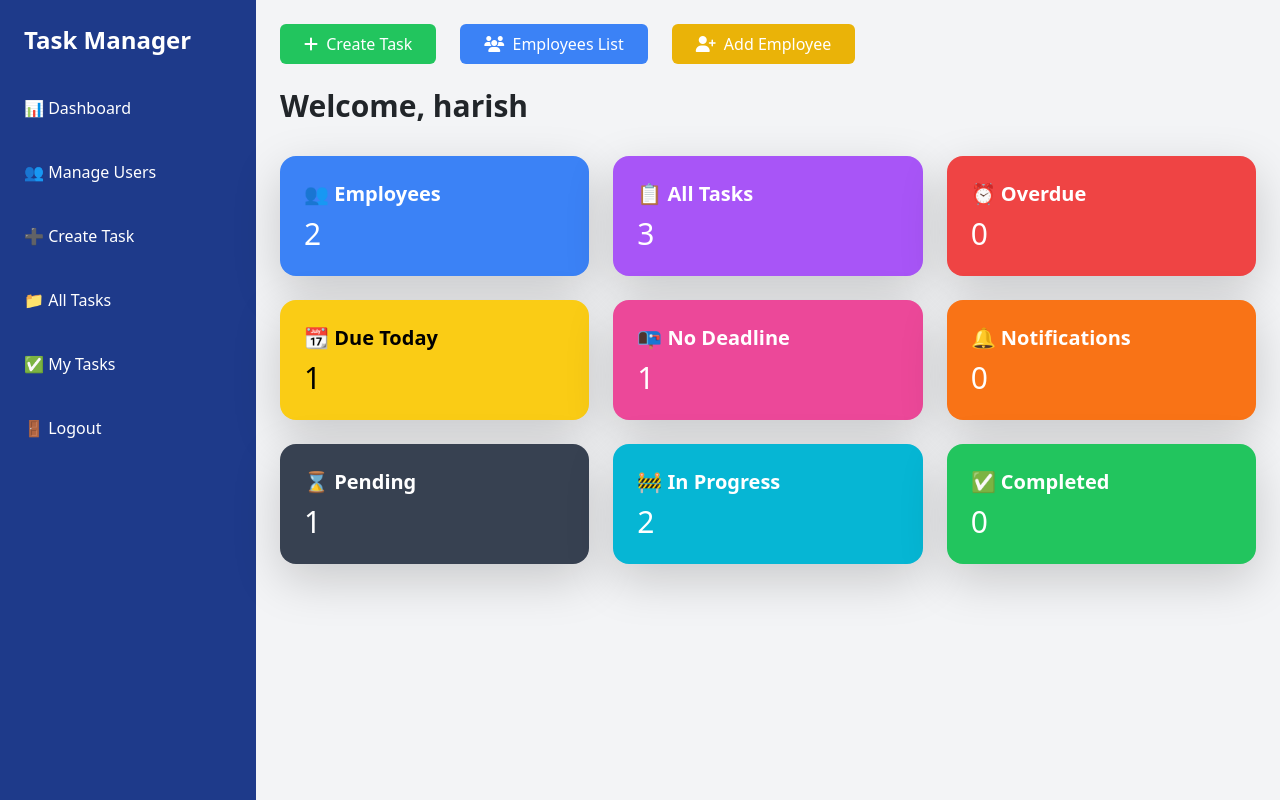
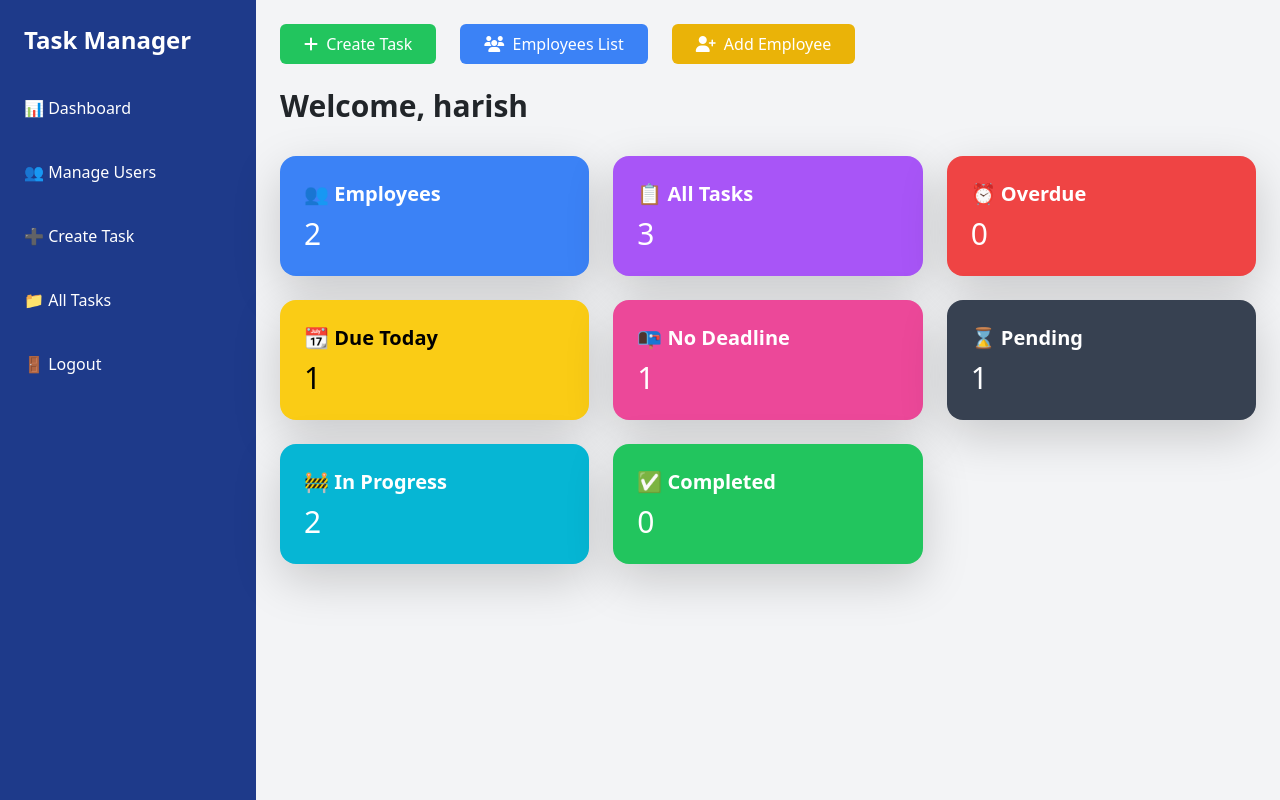
Before and after one commit to Harishvelann/taskmanagementVdart, a Django app: page / in a window 1280 px wide. Run offline with Django 5.2, Linux system fonts and the light colour scheme; a user stored in the database is signed in; data comes from the database, SQL or seed files in the repository; both versions use the stored data as it was after the commit; some libraries are stand-ins or nearby versions.

Commit message:
Initial commit

```diff
--- a/dashboard/templates/dashboard/dashboard.html
+++ b/dashboard/templates/dashboard/dashboard.html
@@ -18,10 +18,6 @@
   <a href="{% url 'manage_users' %}" class="block py-2 hover:bg-blue-700 rounded">👥 Manage Users</a>
   <a href="{% url 'create_task' %}" class="block py-2 hover:bg-blue-700 rounded">➕ Create Task</a>
   <a href="{% url 'all_tasks' %}" class="block py-2 hover:bg-blue-700 rounded">📁 All Tasks</a>
-
-  <!-- 🔔 Notifications link added below -->
-  <a href="{% url 'notifications' %}" class="block py-2 hover:bg-blue-700 rounded">🔔 Notifications</a>
-
   <a href="{% url 'logout' %}" class="block py-2 hover:bg-blue-700 rounded">🚪 Logout</a>
 </div>
 {% endblock %}
@@ -60,13 +56,6 @@
     <p class="text-3xl">{{ no_deadline_count }}</p>
   </div>
 
-  <a href="{% url 'notifications' %}">
-    <div class="bg-orange-500 text-white p-6 rounded-2xl shadow-lg hover:scale-105 transition duration-300">
-      <h3 class="text-xl font-bold mb-2">🔔 Notifications</h3>
-      <p class="text-3xl">{{ notification_count }}</p>
-    </div>
-  </a>
-
   <div class="bg-gray-700 text-white p-6 rounded-2xl shadow-lg hover:scale-105 transition duration-300">
     <h3 class="text-xl font-bold mb-2">⌛ Pending</h3>
     <p class="text-3xl">{{ pending_count }}</p>
--- a/dashboard/urls.py
+++ b/dashboard/urls.py
@@ -29,8 +29,7 @@ urlpatterns = [
     path('delete-user/<int:user_id>/', views.delete_user, name='delete_user'),
 
     # ✅ Updated notification route name for template compatibility
-    path('notifications/', views.view_notifications, name='notifications'),
-    path('alerted-tasks/', views.alerted_tasks, name='alerted_tasks'),
+
 
     # Homepage as dashboard
     path('', views.dashboard, name='dashboard'),
--- a/dashboard/views.py
+++ b/dashboard/views.py
@@ -7,7 +7,7 @@ from django.utils.crypto import get_random_string
 from django.core.mail import send_mail
 from django.contrib import messages
 
-from .models import Profile, Task, Notification, Employee
+from .models import Profile, Task, Employee
 from .forms import AddEmployeeForm, TaskForm, EmployeeForm
 
 
@@ -44,7 +44,7 @@ def dashboard(request):
         'pending_count': Task.objects.filter(status='pending').count(),
         'in_progress_count': Task.objects.filter(status='in_progress').count(),
         'completed_count': Task.objects.filter(status='completed').count(),
-        'notification_count': Notification.objects.filter(user=request.user, is_read=False).count(),
+
     }
     return render(request, 'dashboard/dashboard.html', context)
 
@@ -60,15 +60,7 @@ def create_task(request):
             task.save()
             form.save_m2m()
 
-            # ✅ Create notifications for assigned employees
-            if task.alert_all:
-                for employee in task.assigned_employees.all():
-                    if employee.user:
-                        Notification.objects.create(
-                            user=employee.user,
-                            task=task,
-                            message=f"You have been assigned a new task: '{task.title}' by {request.user.username}."
-                        )
+
             messages.success(request, "Task created successfully!")
             return redirect('dashboard')
     else:
@@ -237,19 +229,7 @@ def delete_task(request, pk):
     return render(request, 'dashboard/confirm_delete.html', {'task': task})
 
 
-# ------------------- 🔔 Notifications -------------------
-@login_required
-def view_notifications(request):
-    notifications = Notification.objects.filter(user=request.user).order_by('-timestamp')
-    notifications.filter(is_read=False).update(is_read=True)
-    return render(request, 'dashboard/notifications.html', {'notifications': notifications})
 
-
-@login_required
-def alerted_tasks(request):
-    alerts = Notification.objects.filter(user=request.user, task__isnull=False).order_by('-timestamp')
-    alerts.update(is_read=True)
-    return render(request, 'dashboard/alerted_tasks.html', {'alerts': alerts})
 
 
 # ------------------- 🔐 Employee Login -------------------
--- a/templates/base.html
+++ b/templates/base.html
@@ -1,4 +1,3 @@
-<!-- templates/base.html -->
 <!DOCTYPE html>
 <html lang="en">
 <head>
@@ -31,10 +30,10 @@
     <a href="{% url 'create_task' %}" class="block py-2 hover:bg-blue-700 rounded">➕ Create Task</a>
     <a href="{% url 'all_tasks' %}" class="block py-2 hover:bg-blue-700 rounded">📁 All Tasks</a>
 
-    <!-- NEW: Employee's My Tasks -->
-    <a href="{% url 'employee_dashboard' %}" class="block py-2 hover:bg-blue-700 rounded">
-      ✅ My Tasks
-    </a>
+    <!-- My Tasks only visible for employee -->
+    {% if request.user.profile.role == 'employee' %}
+      <a href="{% url 'employee_dashboard' %}" class="block py-2 hover:bg-blue-700 rounded">✅ My Tasks</a>
+    {% endif %}
 
     <a href="{% url 'logout' %}" class="block py-2 hover:bg-blue-700 rounded">🚪 Logout</a>
   </div>
```
Also changed, not shown: dashboard/models.py (+9 -12 lines), db.sqlite3, media/profile_pics/Screenshot_2025-07-25_222009_ZDuBArN.png (added), media/profile_pics/Screenshot_2025-07-25_222009_i5JiJQN.png (added), media/profile_pics/Screenshot_2025-07-28_102447_67ZAw8T.png (added), media/profile_pics/Screenshot_2025-07-28_102447_ImNFwB3.png (added), media/profile_pics/ajith-Screenshot_2025-07-26_231647.png (added), media/profile_pics/ajith-Screenshot_2025-07-26_231647_LYOYBjA.png (added).
